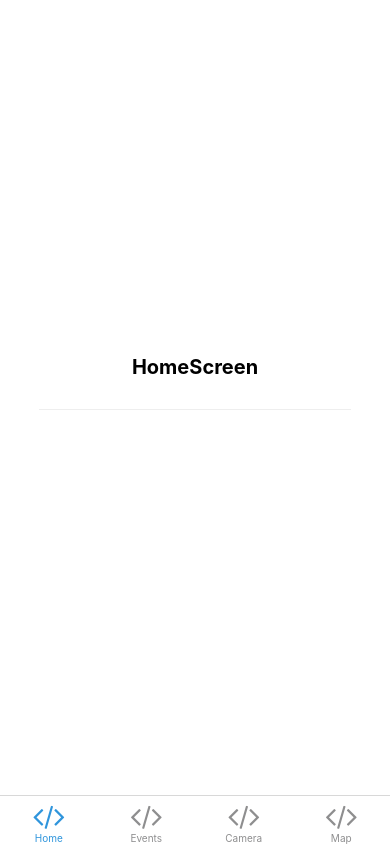
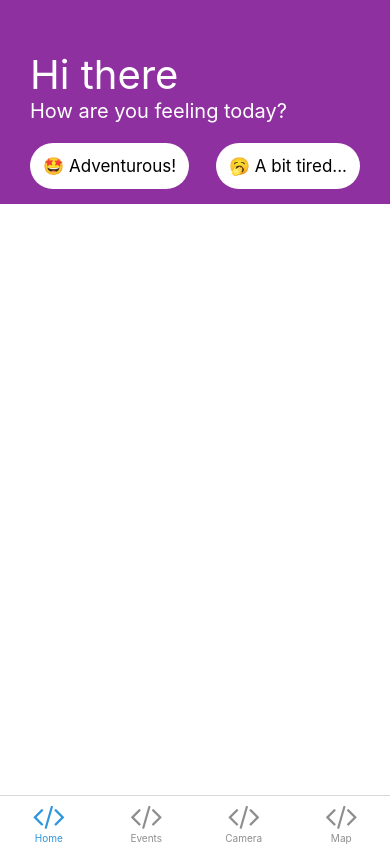
Before and after one commit to icarinaf/kitsch, a React Native app: screen /Home in a window 390 px wide. Built offline with nearby package versions, Linux system fonts and the light colour scheme; what expo-linking would draw is missing.

Commit message:
basic questionnair

```diff
--- /dev/null
+++ b/components/Questions.jsx
@@ -0,0 +1,35 @@
+import { StyleSheet, TouchableOpacity } from 'react-native';
+import { SafeAreaView } from 'react-native-safe-area-context';
+import { Text, View } from '../components/Themed';
+
+export default function Questions({ setAnswer, question }) {
+
+  return (
+    <View style={styles.container}>
+      <Text style={{fontSize:40,color:'#fff'}}>Hi there</Text>
+      <Text style={{fontSize:20, color:'#fff'}}>How are you feeling today?</Text>
+      <View style={{flexDirection:'row', backgroundColor:'#8F30A1', justifyContent:'space-between', paddingTop:20}}>
+        <AnswerButton displayText='🤩 Adventurous!'/>
+        <AnswerButton displayText='🥱 A bit tired...'/>
+      </View>
+    </View>
+  );
+}
+
+function AnswerButton({displayText}){
+    return (
+        <TouchableOpacity style={{backgroundColor:'#fff', padding:13, borderRadius:50}}>
+            <Text style={{fontSize:17}}>{displayText}</Text>
+        </TouchableOpacity>
+    )
+}
+
+const styles = StyleSheet.create({
+    container: {
+        width:'100%',
+        paddingTop:50,
+        padding: 30,
+        paddingBottom:15,
+        backgroundColor: '#8F30A1',
+    }
+});
--- a/screens/HomeScreen.jsx
+++ b/screens/HomeScreen.jsx
@@ -1,14 +1,14 @@
 import { StyleSheet } from 'react-native';
 
 import EditScreenInfo from '../components/EditScreenInfo';
+import Questions from '../components/Questions';
 import { Text, View } from '../components/Themed';
 import { RootTabScreenProps } from '../types';
 
 export default function HomeScreen({ navigation }) {
   return (
     <View style={styles.container}>
-      <Text style={styles.title}>HomeScreen</Text>
-      <View style={styles.separator} lightColor="#eee" darkColor="rgba(255,255,255,0.1)" />
+      <Questions />
     </View>
   );
 }
@@ -17,7 +17,7 @@ const styles = StyleSheet.create({
   container: {
     flex: 1,
     alignItems: 'center',
-    justifyContent: 'center',
+    justifyContent: 'flex-start',
   },
   title: {
     fontSize: 20,
```
